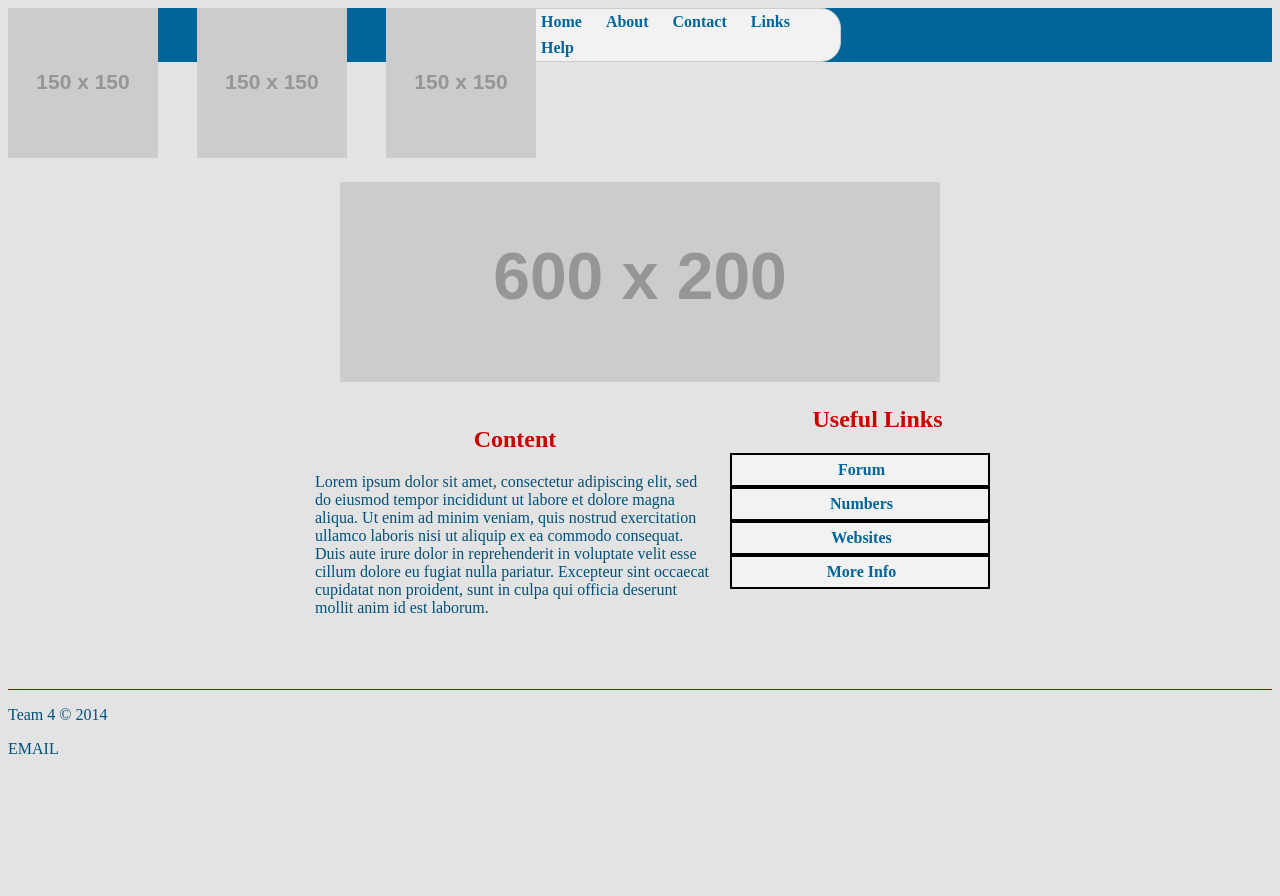
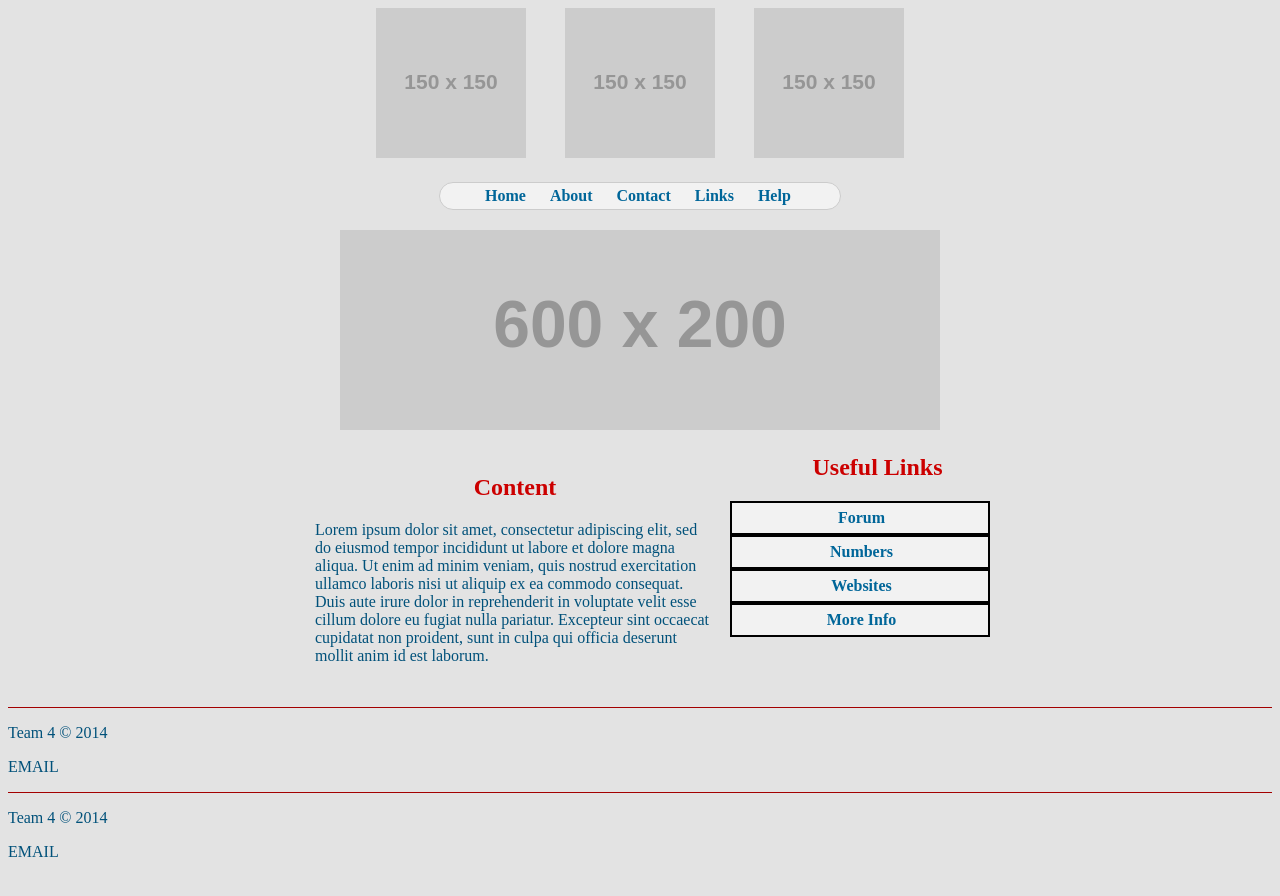
Before and after one commit to iinf362/team4, a Jekyll site: the page built from index.html, in a window 1280 px wide. Shown: the top 896 px of the page. Built offline with Jekyll 4.4.1, drawn with Linux system fonts in a browser that asks for light colours.

Commit message:
Reverted Everything for the time being

```diff
--- a/css/main.css
+++ b/css/main.css
@@ -3,15 +3,10 @@ body {
 }
 
 /*Header*/
-.top-container {
-	max-width: 100%;
-	background-color: #069;
-	padding: none;
-	margin: 0;
-}
 .head-container {
 	max-width: 1000px;
-	float: left;
+	margin: 0 auto;
+	text-align: center;
 	padding-bottom: 20px;
 }
 
@@ -74,7 +69,6 @@ body {
 	display: block;
 	max-width: 700px;
 	margin: 0 auto;
-	margin-bottom: 100px;
 }
 
 .container h2 {
@@ -196,9 +190,6 @@ body {
 
 /*Footer*/
 .footer {
-	/*position: absolute;*/
-	bottom: 0;
-	margin-top: 100px;
 	max-width:100%;
 	color: #00517a;
 	border-top: 1px solid #a30000;
--- a/index.html
+++ b/index.html
@@ -2,7 +2,7 @@
 title: Home
 layout: default
 ---
-<div class="top-container">
+
 <!--Header Formed Placeholders to content-->
         <div class="head-container">
             <img class="logo1" src="http://placehold.it/150x150" alt="">
@@ -22,7 +22,6 @@ layout: default
                 </ul>
         </div>
 <!--/Navigation-->
-</div>
 
 <!--EyeCatcher Banner to attract-->
         <div class="banner">
@@ -51,3 +50,14 @@ layout: default
     </div>
 
 <!--/Sidebar-->
+<br>
+<br>
+<br>
+<!--Footer-->
+        <div class="footer">
+            <p>Team 4 © 2014</p>
+            <p>EMAIL</p>
+        </div>
+<!--/Footer-->
+    </body>
+</html>
```
